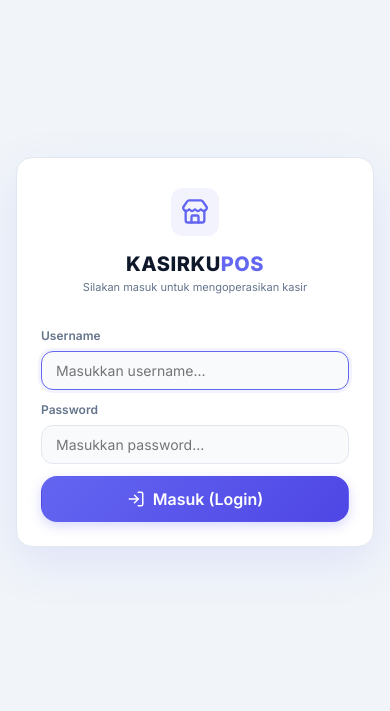
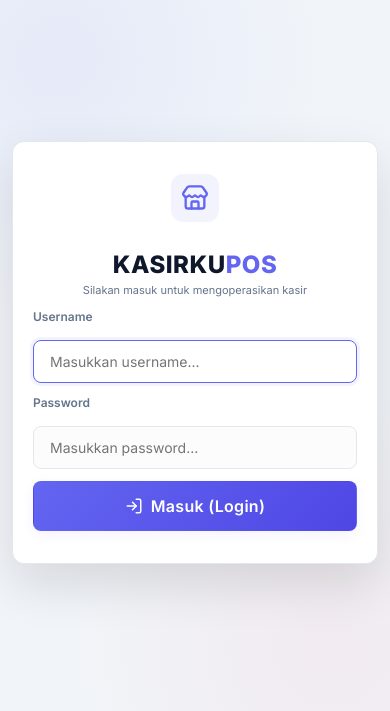
Before and after one commit to sharemovie1993/Project-POS, a website: page public/index.html in a window 390 px wide. Shown: the part 70-781 px from the top of the page. Drawn offline with Linux system fonts and the light colour scheme; no server answers.

Commit message:
style: make login page highly responsive with premium modern styles and micro-animations

```diff
--- a/public/css/modals.css
+++ b/public/css/modals.css
@@ -114,3 +114,135 @@
   50% { top: 90%; }
   100% { top: 10%; }
 }
+
+/* ==================== LOGIN SCREEN STYLES (RESPONSIVE & PREMIUM) ==================== */
+#loginOverlay {
+  background: radial-gradient(circle at 15% 15%, var(--color-primary-glow) 0%, transparent 35%),
+              radial-gradient(circle at 85% 85%, rgba(244, 63, 94, 0.06) 0%, transparent 35%),
+              var(--bg-app) !important;
+  display: flex !important;
+  align-items: center;
+  justify-content: center;
+  padding: 16px;
+  z-index: 100000 !important;
+}
+
+#loginOverlay .modal-card {
+  width: 100% !important;
+  max-width: 420px !important;
+  background-color: var(--bg-card) !important;
+  border: 1px solid var(--border-color) !important;
+  border-radius: 16px !important;
+  box-shadow: 0 20px 50px rgba(0, 0, 0, 0.12) !important;
+  overflow: hidden !important;
+  animation: loginCardFadeIn 0.5s cubic-bezier(0.16, 1, 0.3, 1) !important;
+}
+
+@keyframes loginCardFadeIn {
+  from {
+    transform: translateY(20px) scale(0.97);
+    opacity: 0;
+  }
+  to {
+    transform: translateY(0) scale(1);
+    opacity: 1;
+  }
+}
+
+#loginOverlay .login-logo-header {
+  padding: 40px 32px 16px 32px !important;
+  display: flex;
+  flex-direction: column;
+  align-items: center;
+}
+
+#loginOverlay #loginLogoWrapper i {
+  width: 56px !important;
+  height: 56px !important;
+  padding: 12px !important;
+  border-radius: 12px !important;
+  box-shadow: 0 4px 12px var(--color-primary-glow);
+  transition: transform 0.3s ease;
+}
+
+#loginOverlay #loginLogoWrapper img {
+  max-height: 70px !important;
+  max-width: 180px !important;
+  object-fit: contain !important;
+  transition: transform 0.3s ease;
+}
+
+#loginOverlay #loginLogoWrapper i:hover,
+#loginOverlay #loginLogoWrapper img:hover {
+  transform: scale(1.08) rotate(3deg);
+}
+
+#loginOverlay #loginStoreName {
+  font-size: 24px !important;
+  font-weight: 850 !important;
+  margin-top: 12px;
+}
+
+#loginOverlay .modal-body {
+  padding: 0 32px 40px 32px !important;
+}
+
+#loginOverlay .form-group label {
+  font-size: 12px !important;
+  font-weight: 600 !important;
+  color: var(--text-muted) !important;
+  margin-bottom: 8px !important;
+  display: block;
+}
+
+#loginOverlay .form-group input {
+  width: 100% !important;
+  padding: 12px 16px !important;
+  font-size: 14px !important;
+  border: 1px solid var(--border-color) !important;
+  border-radius: 8px !important;
+  background-color: rgba(0, 0, 0, 0.01) !important;
+  color: var(--text-main) !important;
+  transition: all 0.25s ease !important;
+}
+
+#loginOverlay .form-group input:focus {
+  background-color: var(--bg-card) !important;
+  border-color: var(--color-primary) !important;
+  box-shadow: 0 0 0 3px var(--color-primary-glow) !important;
+  outline: none !important;
+}
+
+#loginOverlay .btn-primary {
+  padding: 14px !important;
+  border-radius: 8px !important;
+  font-weight: 600 !important;
+  letter-spacing: 0.3px;
+  box-shadow: 0 4px 12px var(--color-primary-glow);
+  transition: all 0.2s ease !important;
+}
+
+#loginOverlay .btn-primary:hover {
+  transform: translateY(-1px);
+  box-shadow: 0 6px 16px var(--color-primary-glow);
+}
+
+#loginOverlay .btn-primary:active {
+  transform: translateY(1px);
+}
+
+/* Penyesuaian responsif layar kecil (Mobile bawah 480px) */
+@media (max-width: 480px) {
+  #loginOverlay {
+    padding: 12px;
+  }
+  #loginOverlay .modal-card {
+    border-radius: 12px !important;
+  }
+  #loginOverlay .login-logo-header {
+    padding: 32px 20px 12px 20px !important;
+  }
+  #loginOverlay .modal-body {
+    padding: 0 20px 32px 20px !important;
+  }
+}
```
